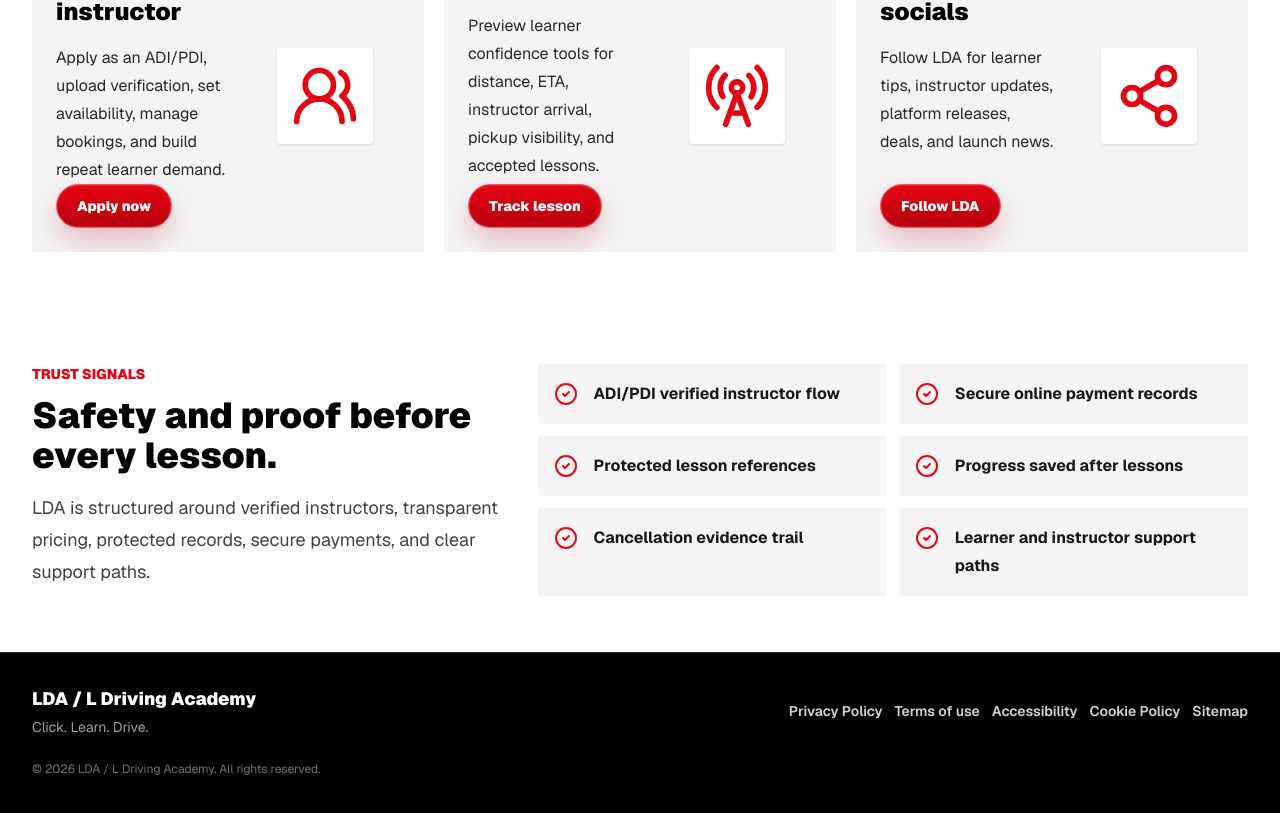
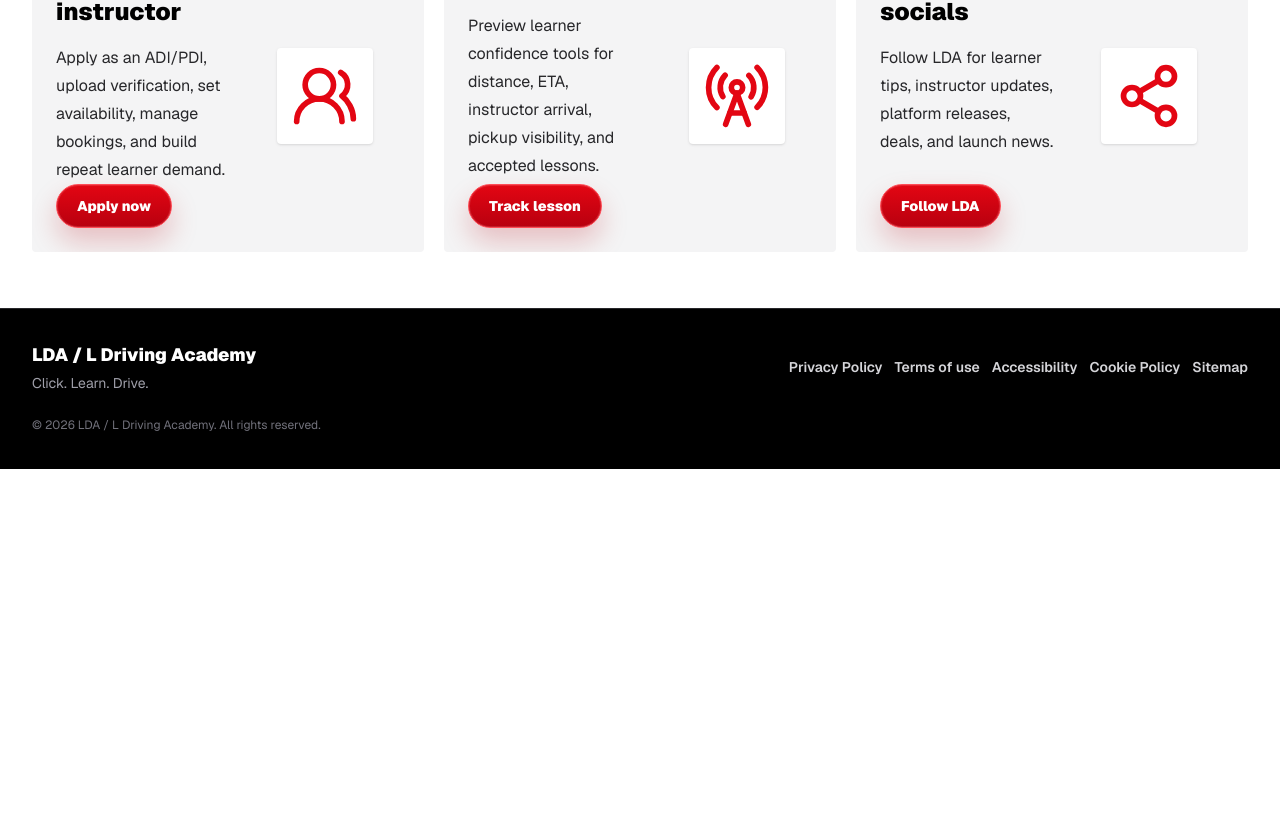
Before and after one commit to LDrivingAcademy/LDA, a Next.js app: page / in a window 1280 px wide. Shown: the part 1796-2609 px from the top of the page. After the commit the page ends 2265 px from the top, so only its background shows below. Built offline with nearby package versions, Linux system fonts and the light colour scheme; no server answers.

Commit message:
Remove homepage trust signals section

```diff
--- a/src/app/page.tsx
+++ b/src/app/page.tsx
@@ -2,7 +2,6 @@ import Link from "next/link";
 import {
   CalendarCheck,
   CarFront,
-  CheckCircle2,
   Clock3,
   HelpCircle,
   RadioTower,
@@ -90,15 +89,6 @@ const suggestionCards: {
   }
 ];
 
-const trustSignals = [
-  "ADI/PDI verified instructor flow",
-  "Secure online payment records",
-  "Protected lesson references",
-  "Progress saved after lessons",
-  "Cancellation evidence trail",
-  "Learner and instructor support paths"
-];
-
 export default async function HomePage() {
   const account = await getHeaderAccountSummary();
   const learnerEntryHref =
@@ -125,7 +115,6 @@ export default async function HomePage() {
               <Link href={learnerEntryHref} className="rounded-full px-2.5 py-2 text-sm font-black text-white hover:ring-2 hover:ring-brand">Learner</Link>
               <Link href={instructorEntryHref} className="rounded-full px-2.5 py-2 text-sm font-black text-white hover:ring-2 hover:ring-brand">Instructor</Link>
               <Link href="#discover" className="rounded-full px-2.5 py-2 text-sm font-black text-white hover:ring-2 hover:ring-brand">Services</Link>
-              <Link href="#safety" className="rounded-full px-2.5 py-2 text-sm font-black text-white hover:ring-2 hover:ring-brand">Safety</Link>
               <Link href="/about" className="rounded-full px-2.5 py-2 text-sm font-black text-white hover:ring-2 hover:ring-brand">
                 About
               </Link>
@@ -269,26 +258,6 @@ export default async function HomePage() {
             </div>
           </div>
         </section>
-
-        <section id="safety" className="bg-white">
-          <div className="mx-auto grid max-w-7xl gap-8 px-4 py-8 sm:px-6 lg:grid-cols-[0.8fr_1.2fr] lg:px-8 lg:py-14">
-            <div>
-              <div className="text-sm font-black uppercase text-brand">Trust signals</div>
-              <h2 className="mt-3 text-4xl font-black tracking-normal">Safety and proof before every lesson.</h2>
-              <p className="mt-4 max-w-xl text-lg leading-8 text-zinc-700">
-                LDA is structured around verified instructors, transparent pricing, protected records, secure payments, and clear support paths.
-              </p>
-            </div>
-            <div className="grid gap-3 sm:grid-cols-2">
-              {trustSignals.map((item) => (
-                <div key={item} className="flex items-start gap-4 rounded bg-zinc-100 p-4">
-                  <CheckCircle2 className="mt-0.5 shrink-0 text-brand" />
-                  <span className="font-bold leading-7 text-zinc-900">{item}</span>
-                </div>
-              ))}
-            </div>
-          </div>
-        </section>
       </main>
       <FeedbackButton />
       <SiteFooter />
```
